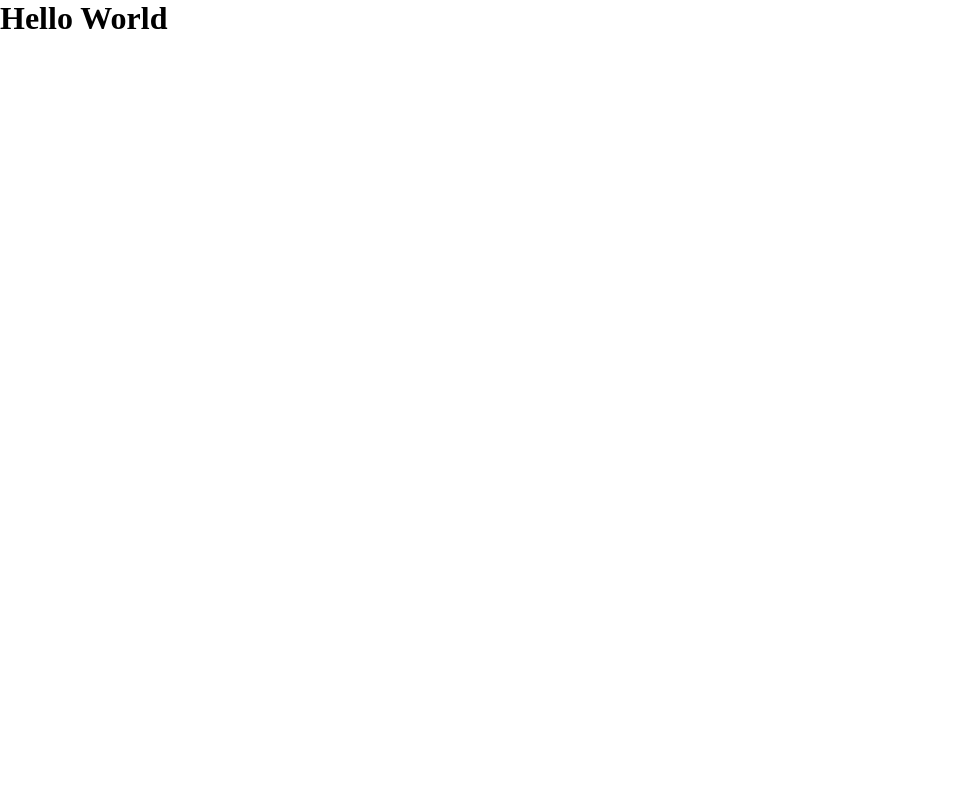
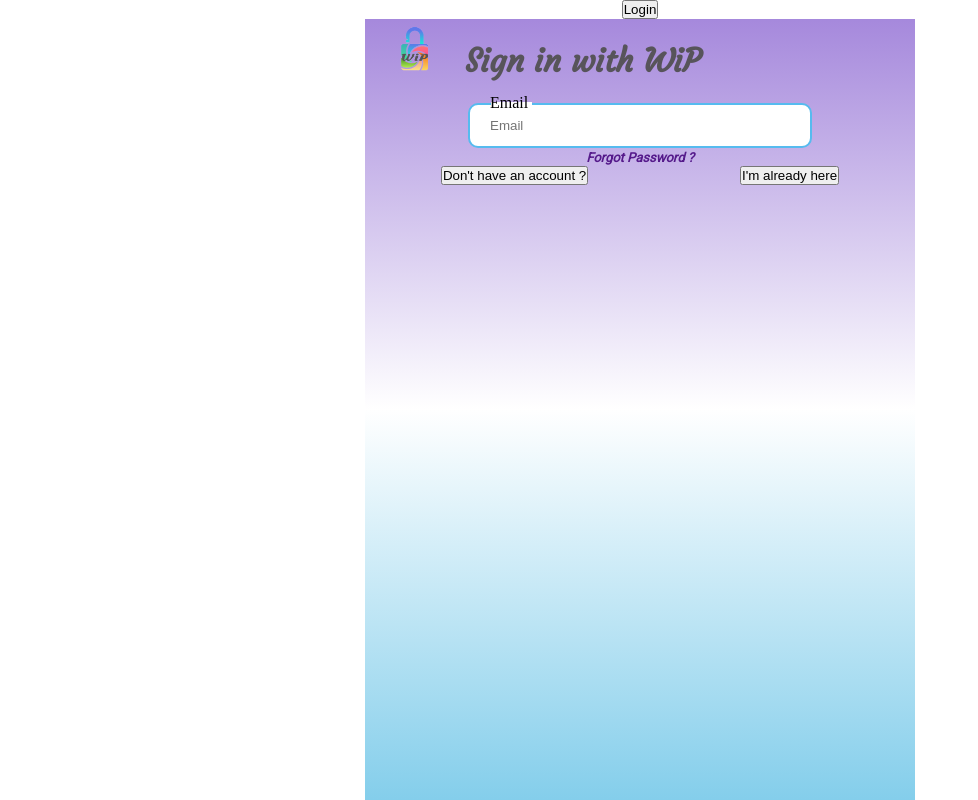
Before and after one commit to hareesh-r/Graphical-password-authentication, a React (Create React App) app in the folder client/: page / in a window 1280 px wide. Shown: the whole page, without its empty margins (0-978 px from the left). Built offline with nearby package versions, Linux system fonts and the light colour scheme.

Commit message:
feat : Login page created

```diff
--- a/client/src/App.css
+++ b/client/src/App.css
@@ -1,4 +1,102 @@
+@import url('https://fonts.googleapis.com/css2?family=Courgette&family=Roboto&display=swap');
+
 * {
   margin: 0;
   padding: 0;
+  box-shadow: none;
 }
+.App {
+  display: flex;
+  flex-direction: column;
+  align-items: center;
+  justify-content: center;
+  height: 100vh;
+}
+.login-title h1{
+  font-family: 'Courgette', cursive;
+  color: #57545A;
+}
+
+.login-button {
+  margin: auto;
+  cursor: pointer;
+}
+
+.logo img{
+
+  width: 100px;
+}
+.container {
+  width: 550px;
+  height: 100vh;
+  background: linear-gradient(180deg, #8760d0be , #ffffff, #84CEEB);
+}
+.top {
+  display: flex;
+  flex-direction: row;
+  align-items: center;
+  justify-content: flex-start;
+}
+
+.flex {
+  display: flex;
+  flex-direction: column;
+  align-items: center;
+  justify-content: center;
+}
+
+.bottom-button-grp {
+  flex-direction: row;
+  justify-content: space-around;
+}
+input {
+  outline: none;
+  border-radius: 10px;
+  height: 41px;
+  border: 2px solid #56BBEF;
+  padding: 0 20px;
+}
+input:focus::-webkit-input-placeholder {
+  color: rgba(255, 0, 0, 0);
+}
+input:focus:-moz-placeholder {
+  color: rgba(255, 0, 0, 0);
+}
+input:focus::-moz-placeholder {
+  color: rgba(255, 0, 0, 0);
+}
+input:focus:-ms-input-placeholder {
+  color: rgba(255, 0, 0, 0);
+}
+.input-group {
+  position: relative;
+}
+.input-group input {
+  width: 300px;
+}
+.email-text {
+  position: absolute;
+  top: -9px;
+  left: 125px;
+}
+.patch {
+  position: absolute;
+  top: -1px;
+  left: 126px;
+  width: 41px;
+  height: 12px;
+  color: white;
+  background-color: #fff;
+}
+
+.forgot-password a {
+  font-family: Roboto;
+  font-size: 13px;
+  font-style: italic;
+  font-weight: 600;
+  line-height: 15px;
+  letter-spacing: 0em;
+  text-align: left;
+  text-decoration: none;
+  left: 20px;
+}
--- a/client/src/App.js
+++ b/client/src/App.js
@@ -1,9 +1,29 @@
 import "./App.css";
+import Login from "./Login";
 
 function App() {
-  return (<div className="App">
-    <h1>Hello World</h1>
-    </div>);
+  var theTop = (window.screen.height / 2 - 600 / 2) / 2;
+  var theLeft = window.screen.width / 2 - 800 / 2;
+  var features =
+    "height=600,width=800,top=" +
+    theTop +
+    ",left=" +
+    theLeft +
+    ",toolbar=1,Location=0,Directories=0,Status=0,menubar=1,Scrollbars=1,Resizable=1";
+  return (
+    <div className="App">
+      <button
+        className="login-button"
+        onClick={() => {
+          window.open('', "Login", features);
+          // window.open(`component`, '_blank', 'location=yes,height=570,width=520,scrollbars=yes,status=yes');
+        }}
+      >
+        Login
+      </button>
+      <Login />
+    </div>
+  );
 }
 
 export default App;
--- /dev/null
+++ b/client/src/Login.js
@@ -0,0 +1,35 @@
+import React from "react";
+import logo from "./asset/img/logo.png";
+import "./App.css";
+function Login() {
+  return (
+    <div className="container">
+      <div className="top">
+        <div className="logo">
+          <img src={logo} alt="" />
+        </div>
+        <div className="login-title">
+          <h1>Sign in with WiP</h1>
+        </div>
+      </div>
+      <div className="center">
+        <div className="input-group flex">
+          <div className="patch"></div>
+          <div className="email-text">Email</div>
+          <input type="text" placeholder="Email" />
+          <div className="forgot-password">
+            <a href="">Forgot Password ?</a>
+          </div>
+        </div>
+      </div>
+      <div className="bottom">
+        <div className="bottom-button-grp flex">
+          <button className="bottom-button">Don't have an account ?</button>
+          <button className="bottom-button">I'm already here</button>
+        </div>
+      </div>
+    </div>
+  );
+}
+
+export default Login;
```
Also changed, not shown: 1 other file (tests, documents, lock files or other folders).
